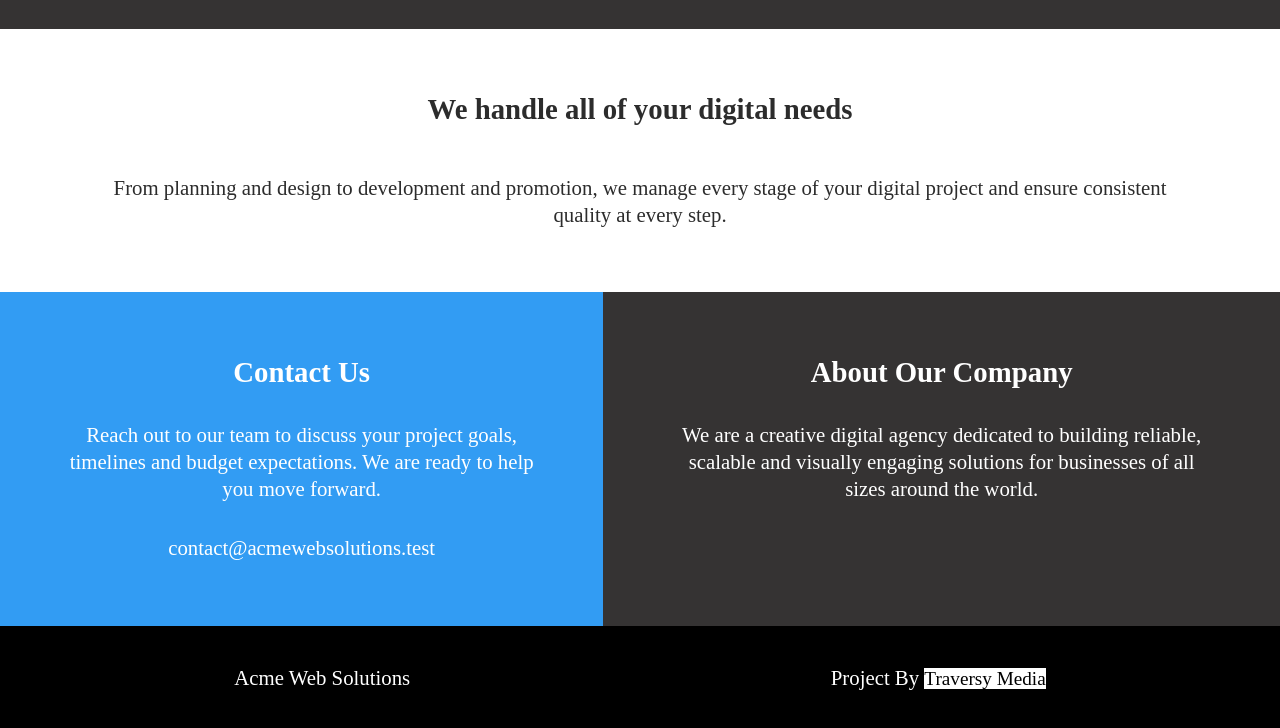
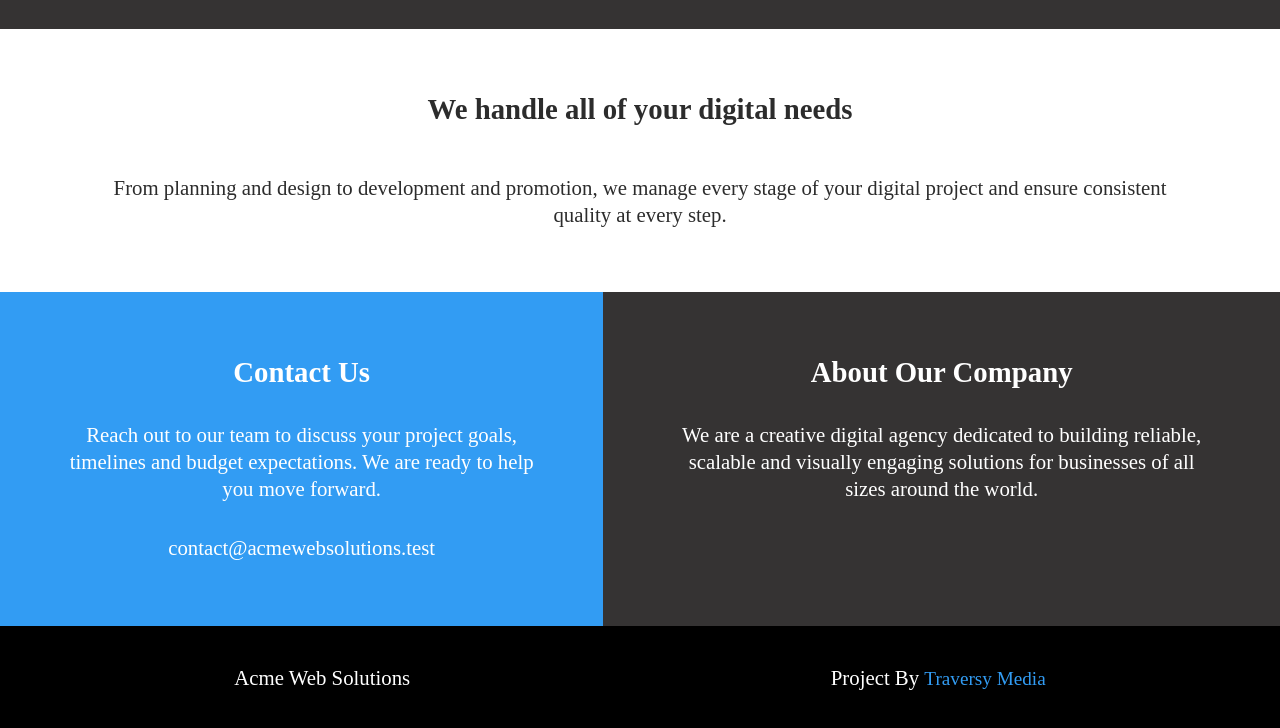
Before and after one commit to Natilie777/adaptive-flex-page, a plain HTML site: page index.html in a window 1280 px wide. In both pictures the pointer is over the link "Traversy Media". Shown: the part 1163-1891 px from the top of the page. Drawn offline with Linux system fonts and the light colour scheme.

Commit message:
the link was styled

```diff
--- a/assets/styles.css
+++ b/assets/styles.css
@@ -76,8 +76,10 @@ main,
 
 .section-c {
   background-color: white;
-padding: 4rem 4rem 1rem 4rem;
-}.section-d {
+  padding: 4rem 4rem 1rem 4rem;
+}
+
+.section-d {
   display: flex;
   flex-direction: column;
   justify-content: center;
@@ -195,9 +197,15 @@ footer a {
     font-size: 1.2rem;
     cursor: pointer;
   }
-  a:hover{
+
+  a:hover {
     background-color: white;
     color: black;
+  }
+
+  .footer-a:hover {
+    color: rgb(50, 156, 243);
+    background-color: inherit;
   }
 
   .section-A-p span {
@@ -247,9 +255,11 @@ footer a {
   h3 {
     font-size: 1.17rem;
   }
-.section-C-p{
-  padding: 3rem;
-}
+
+  .section-C-p {
+    padding: 3rem;
+  }
+
   .section-d {
     display: flex;
     flex-direction: row;
@@ -272,7 +282,7 @@ footer a {
 
   .main-footer {
     display: flex;
-flex-direction: row;
+    flex-direction: row;
     gap: 2rem;
     justify-content: space-around;
     padding: 2.5rem;
--- a/index.html
+++ b/index.html
@@ -133,7 +133,7 @@
       <div class="footer-div">Acme Web Solutions</div>
       <div class="footer-link">
         Project By
-        <a href="http://traversymedia.com" target="_blank">Traversy Media</a>
+        <a class="footer-a" href="http://traversymedia.com" target="_blank">Traversy Media</a>
       </div>
     </footer>
   </body>
```
